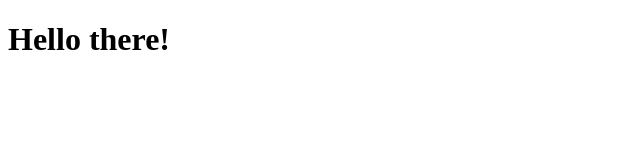
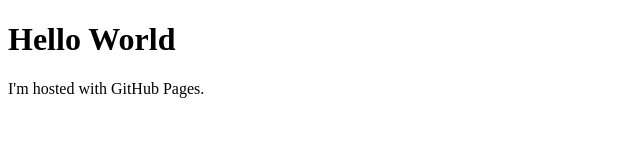
Before and after one commit to williamwaffles/williamwaffles.github.io, a plain HTML site: page index.html in a window 1280 px wide. Shown: the whole page, without its empty margins (0-640 px from the left). Drawn offline with Linux system fonts and the light colour scheme.

Commit message:
Update index.html

```diff
--- a/index.html
+++ b/index.html
@@ -1,3 +1,8 @@
 <!DOCTYPE html>
 
-<h1>Hello there!</h1>
+<html>
+	<body>
+		<h1>Hello World</h1>
+			<p>I'm hosted with GitHub Pages.</p>
+	</body>
+</html>
```
